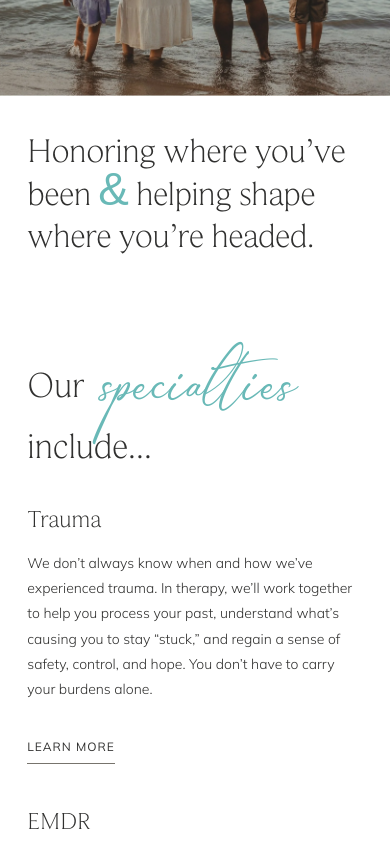
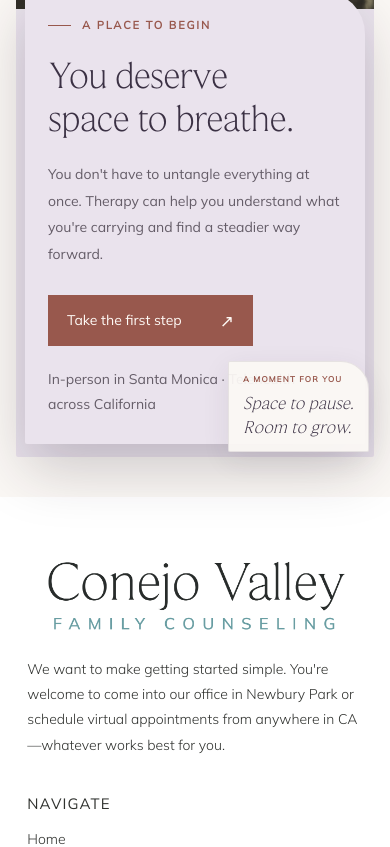
Before and after one commit to rudrakshkr/grow-my-therapy-website, a Next.js app: page / in a window 390 px wide. Shown: the part 7460-8307 px from the top of the page. Built offline with nearby package versions, Linux system fonts and the light colour scheme.

Commit message:
feat: redesign final CTA section with botanical imagery

```diff
--- a/src/app/globals.css
+++ b/src/app/globals.css
@@ -1434,158 +1434,6 @@ a {
 }
 
 
-/* Our Specialities Section  */
-
-.specialties-section {
-  width: 100%;
-  padding: 55px 0 100px;
-  background: #fff;
-  color: #30302f;
-}
-
-.specialties-layout {
-  display: grid;
-  grid-template-columns: 29% minmax(0, 1fr) minmax(0, 1fr);
-  column-gap: 7.5%;
-  align-items: start;
-  width: 82.4%;
-  margin: 0 auto;
-}
-
-.specialties-heading {
-  margin: 0;
-  font-family: var(--font-beaufort-loaded), Georgia, serif;
-  font-size: clamp(34px, 2.4vw, 41px);
-  font-weight: 300;
-  line-height: 1.22;
-  letter-spacing: -0.3px;
-}
-
-.specialties-heading span {
-  display: inline-block;
-  color: var(--accent);
-  font-family: var(--font-script), cursive;
-  font-size: 1.4em;
-  font-weight: 400;
-  line-height: 0.8;
-  letter-spacing: 0;
-  margin-left: 10px;
-  margin-bottom: 20px;
-}
-
-.specialties-grid {
-  grid-column: 2 / 4;
-  display: grid;
-  grid-template-columns: repeat(2, minmax(0, 1fr));
-  column-gap: 8%;
-  row-gap: 135px;
-  min-width: 0;
-}
-
-.specialty-card {
-  display: flex;
-  flex-direction: column;
-  min-width: 0;
-  min-height: 315px;
-}
-
-.specialty-card h3 {
-  margin: 0 0 25px;
-  font-family: var(--font-beaufort-loaded), Georgia, serif;
-  font-size: 30px;
-  font-weight: 300;
-  line-height: 1.3;
-}
-
-.specialty-card p {
-  margin: 0;
-  font-family: var(--font-muli), Arial, sans-serif;
-  font-size: 17px;
-  font-weight: 300;
-  line-height: 1.8;
-}
-
-.specialty-link {
-  display: inline-block;
-  align-self: flex-start;
-  width: max-content;
-  margin-top: auto;
-  padding-bottom: 7px;
-  border-bottom: 1px solid #77746d;
-  font-family: var(--font-muli), Arial, sans-serif;
-  font-size: 12px;
-  font-weight: 400;
-  line-height: 1.5;
-  letter-spacing: 1px;
-  text-transform: uppercase;
-  transition: opacity 180ms ease;
-}
-
-.specialty-link:hover {
-  opacity: 0.55;
-}
-
-/* Tablet */
-@media (max-width: 1024px) {
-  .specialties-section {
-    padding: 65px 6% 80px;
-  }
-
-  .specialties-layout {
-    grid-template-columns: minmax(0, 1fr);
-    width: 100%;
-    gap: 40px;
-  }
-
-  .specialties-heading {
-    grid-column: 1;
-  }
-
-  .specialties-grid {
-    grid-column: 1;
-    column-gap: 32px;
-    row-gap: 60px;
-  }
-
-  .specialty-card {
-    min-height: 300px;
-  }
-}
-
-/* Mobile */
-@media (max-width: 640px) {
-  .specialties-section {
-    padding: 50px 7% 65px;
-  }
-
-  .specialties-layout {
-    gap: 35px;
-  }
-
-  .specialties-heading {
-    font-size: 36px;
-  }
-
-  .specialties-grid {
-    grid-template-columns: minmax(0, 1fr);
-    row-gap: 42px;
-  }
-
-  .specialty-card {
-    min-height: 260px;
-  }
-
-  .specialty-card h3 {
-    margin-bottom: 16px;
-    font-size: 24px;
-  }
-
-  .specialty-card p {
-    font-size: 14px;
-  }
-}
-
-
 /* Schedule an appointment section  */
 
 .appointment-section {
@@ -3260,3 +3108,268 @@ a {
   padding: 38px 22px 17px;
   letter-spacing: 0.015em;
 }
+
+/* Appointment Section */
+
+.cta-section {
+  padding: clamp(56px, 7vw, 88px) clamp(20px, 4vw, 56px);
+  background: #fbf8f5;
+}
+
+.cta-banner {
+  position: relative;
+  display: flex;
+  align-items: center;
+  min-height: 560px;
+  max-width: 1320px;
+  margin: 0 auto;
+  overflow: hidden;
+  background: #eae3ed;
+  border-radius: 2px 110px 2px 2px;
+}
+
+.cta-banner-image {
+  position: absolute;
+  inset: 0;
+  z-index: 0;
+}
+
+.cta-banner-image img {
+  object-fit: cover;
+  object-position: center;
+  filter: saturate(0.52) sepia(0.09) brightness(1.02) contrast(0.94);
+}
+
+.cta-banner::after {
+  position: absolute;
+  inset: 0;
+  z-index: 1;
+  background: rgb(234 227 237 / 12%);
+  content: "";
+  pointer-events: none;
+}
+
+.cta-card {
+  position: relative;
+  z-index: 2;
+  width: 47%;
+  max-width: 570px;
+  margin: 52px 0 52px clamp(24px, 5vw, 70px);
+  padding: clamp(34px, 4.6vw, 62px);
+  border-radius: 2px 58px 2px 2px;
+  background: #EAE3ED;
+  color: #3B3144;
+  box-shadow: 0 24px 60px rgb(35 27 40 / 22%);
+}
+
+.cta-eyebrow {
+  display: flex;
+  align-items: center;
+  gap: 11px;
+  margin: 0 0 23px;
+  color: #98584D;
+  font-family: var(--font-muli), Arial, sans-serif;
+  font-size: 11px;
+  font-weight: 600;
+  letter-spacing: 0.17em;
+}
+
+.cta-eyebrow::before {
+  width: 23px;
+  height: 1px;
+  background: #98584D;
+  content: "";
+}
+
+.cta-card h2 {
+  margin: 0;
+  color: #3B3144;
+  font-family: var(--font-beaufort-pro), Georgia, serif;
+  font-size: clamp(39px, 4.2vw, 56px);
+  font-weight: 400;
+  line-height: 1.12;
+  letter-spacing: -0.02em;
+  text-wrap: balance;
+}
+
+.cta-copy {
+  margin: 21px 0 0;
+  color: #655D68;
+  font-family: var(--font-muli), Arial, sans-serif;
+  font-size: 16px;
+  line-height: 1.9;
+}
+
+.cta-card .cta-button {
+  display: inline-flex;
+  align-items: center;
+  justify-content: space-between;
+  gap: 27px;
+  min-width: 205px;
+  min-height: 51px;
+  margin-top: 27px;
+  padding: 0 18px;
+  border: 1px solid #98584d;
+  background: #98584d;
+  color: #fffaf6;
+  font-family: var(--font-muli), Arial, sans-serif;
+  font-size: 14px;
+  text-decoration: none;
+  transition: background-color 180ms ease;
+}
+
+.cta-card .cta-button:hover {
+  background: #aa6a5b;
+}
+
+.cta-card .cta-button span:last-child {
+  font-size: 17px;
+}
+
+.cta-card .cta-button:focus-visible {
+  outline: 2px solid #3B3144;
+  outline-offset: 4px;
+}
+
+.cta-detail {
+  margin: 21px 0 0;
+  color: #655D68;
+  font-family: var(--font-muli), Arial, sans-serif;
+  font-size: 14px;
+  line-height: 1.8;
+}
+
+.cta-image-caption {
+  position: absolute;
+  z-index: 3;
+  right: 24px;
+  bottom: 24px;
+  display: flex;
+  flex-direction: column;
+  gap: 8px;
+  margin: 0;
+  padding: 19px 24px 21px;
+  border: 1px solid rgb(59 49 68 / 10%);
+  border-radius: 2px 28px 2px 2px;
+  background: rgb(251 248 245 / 94%);
+  color: #3b3144;
+  box-shadow: 0 8px 28px rgb(59 49 68 / 9%);
+}
+
+.cta-caption-label {
+  color: #98584d;
+  font-family: var(--font-muli), Arial, sans-serif;
+  font-size: 9px;
+  font-weight: 600;
+  letter-spacing: 0.15em;
+}
+
+.cta-caption-phrase {
+  font-family: var(--font-beaufort-pro), Georgia, serif;
+  font-size: 23px;
+  font-weight: 400;
+  font-style: italic;
+  line-height: 1.3;
+}
+
+/* Tablet and mobile */
+
+@media (max-width: 760px) {
+  .cta-section {
+    padding: 54px 22px;
+  }
+
+  .cta-banner {
+    display: flex;
+    flex-direction: column;
+    align-items: stretch;
+    min-height: 0;
+    overflow: visible;
+    border-radius: 2px 75px 2px 2px;
+  }
+
+  .cta-banner-image {
+    position: relative;
+    inset: auto;
+    flex: none;
+    height: clamp(230px, 52vw, 340px);
+    overflow: hidden;
+    border-radius: 2px 75px 0 0;
+  }
+
+  .cta-banner-image img {
+    object-position: center 45%;
+  }
+
+  .cta-banner::after {
+    display: none;
+  }
+
+  .cta-card {
+    width: auto;
+    max-width: none;
+    margin: -18px 13px 13px;
+    padding: clamp(29px, 6vw, 42px);
+    border-radius: 2px 43px 2px 2px;
+  }
+
+  .cta-card h2 {
+    font-size: clamp(38px, 8vw, 49px);
+  }
+
+  .cta-copy {
+    font-size: 14px;
+  }
+
+  .cta-image-caption {
+    top: auto;
+    right: 10px;
+    bottom: 7px;
+    max-width: 230px;
+    padding: 14px 17px;
+  }
+
+  .cta-caption-phrase {
+    font-size: 20px;
+  }
+}
+
+@media (max-width: 420px) {
+  .cta-image-caption {
+    right: 5px;
+    bottom: 5px;
+    padding: 12px 14px;
+  }
+
+  .cta-caption-label {
+    font-size: 8px;
+  }
+
+  .cta-caption-phrase {
+    font-size: 18px;
+  }
+
+  .cta-section {
+    padding: 40px 16px;
+  }
+
+  .cta-card {
+    margin-right: 9px;
+    margin-left: 9px;
+    padding: 27px 23px;
+  }
+
+  .cta-card h2 {
+    font-size: 38px;
+  }
+
+  .cta-detail {
+    max-width: 260px;
+  }
+}
+
+@media (prefers-reduced-motion: reduce) {
+  .cta-card .cta-button {
+    transition: none;
+  }
+}
--- a/src/app/page.tsx
+++ b/src/app/page.tsx
@@ -569,144 +569,52 @@ function HowWeWorkSection() {
   );
 }
 
-
-function HonoringSection() {
+function AppointmentSection() {
   return (
-    <section className="honoring-section">
-      <div className="honoring-image">
+    <section className="cta-section" aria-labelledby="cta-title">
+      <div className="cta-banner">
+        <div className="cta-banner-image">
           <Image
-          src="/images/honoring-family.jpg"
-          alt="Family of four standing together in the ocean, holding hands and facing the water."
+            src="/images/cta-botanical.jpg"
+            alt="Gentle botanical shadows in warm afternoon sunlight"
             fill
-          sizes="(min-width: 768px) 54vw, 100vw"
-          className="honoring-photo"
+            sizes="100vw"
           />
         </div>
 
-      <div className="honoring-copy">
-        <h2>
-          Honoring where you’ve been{" "}
-          <span className="honoring-ampersand">&amp;</span>{" "}
-          helping shape where you’re headed.
-        </h2>
-      </div>
-    </section>
-  );
-}
+        <div className="cta-card">
+          <p className="cta-eyebrow">A PLACE TO BEGIN</p>
 
-
-const specialties = [
-  {
-    title: "Trauma",
-    description:
-      "We don’t always know when and how we’ve experienced trauma. In therapy, we’ll work together to help you process your past, understand what’s causing you to stay “stuck,” and regain a sense of safety, control, and hope. You don’t have to carry your burdens alone.",
-    href: "/trauma-counseling-newbury-park",
-  },
-  {
-    title: "EMDR",
-    description:
-      "Eye Movement Desensitization and Reprocessing (EMDR) is a powerful therapeutic technique that helps process and heal trauma by reworking how painful memories are stored in your brain. This allows you to find relief and move toward lasting healing.",
-    href: "/emdr-therapy-newbury-park",
-  },
-  {
-    title: "Dissociation",
-    description:
-      "The feeling of losing time, hearing conflicting voices, or questioning your sense of self can be overwhelming. In therapy, we’ll help you understand these experiences, recognize your own triggers, and create a sense of balance and identity so that you can feel more grounded.",
-    href: "/dissociative-identity-disorder-therapist-newbury-park",
-  },
-  {
-    title: "Special Needs Parenting",
-    description:
-      "Parenting a child with special needs presents unique challenges and complex emotions. We provide compassionate support through lived experience and expertise to help you navigate this journey with tools, understanding, and self-care.",
-    href: "/counseling-special-needs-parents-newbury-park",
-  },
-];
-
-function SpecialtiesSection() {
-  return (
-    <section className="specialties-section" id="specialties">
-      <div className="specialties-layout">
-        <h2 className="specialties-heading">
-          Our <span>specialties</span>
-          <br />
-          include...
+          <h2 id="cta-title">
+            You deserve space to breathe.
           </h2>
 
-        <div className="specialties-grid">
-          {specialties.map((specialty) => (
-            <article className="specialty-card" key={specialty.title}>
-              <h3>{specialty.title}</h3>
-
-              <p>{specialty.description}</p>
-
-              <a href={specialty.href} className="specialty-link">
-                Learn more
-              </a>
-            </article>
-          ))}
-        </div>
-      </div>
-    </section>
-  );
-}
-
-
-function AppointmentSection() {
-  return (
-    <section
-      className="appointment-section"
-      id="schedule-appointment"
-      aria-labelledby="appointment-heading"
-    >
-      <div className="appointment-left-image">
-        <Image
-          src="/images/appointment-shells.jpg"
-          alt="A person picking up seashells on a sandy beach"
-          fill
-          sizes="12vw"
-          className="appointment-photo"
-        />
-      </div>
-
-      <div className="appointment-content">
-        <p className="appointment-eyebrow">
-          Schedule an appointment
+          <p className="cta-copy">
+            You don&apos;t have to untangle everything at once.
+            Therapy can help you understand what you&apos;re
+            carrying and find a steadier way forward.
           </p>
 
-        <h2 id="appointment-heading">
-          Find a therapist who is the right fit for{" "}
-          <span className="appointment-script">you</span>.
-        </h2>
+          <a className="cta-button" href="#contact">
+            <span>Take the first step</span>
+            <span aria-hidden="true">↗</span>
+          </a>
 
-        <div className="appointment-description">
-          <p>
-            Coming to therapy is a courageous decision, and connecting with
-            the right kind of therapist makes all the difference. We
-            understand that your journey is personal, and we&apos;re here to
-            support you with care and understanding every step of the way.
-            Each member of our team brings dedicated expertise and a
-            commitment to support you in your struggles. We want you to feel
-            prioritized, understood, and empowered.
-          </p>
-
-          <p>
-            Click the button below to schedule an appointment.
+          <p className="cta-detail">
+            In-person in Santa Monica
+            <span aria-hidden="true"> · </span>
+            Telehealth across California
           </p>
         </div>
 
-        <a href="/contact" className="appointment-button">
-          Book now
-        </a>
+        <div className="cta-image-caption">
+          <span className="cta-caption-label">A MOMENT FOR YOU</span>
+          <span className="cta-caption-phrase">
+            Space to pause.
+            <br />
+            Room to grow.
+          </span>
         </div>
-
-      <div className="appointment-right-image">
-        <Image
-          src="/images/appointment-family.jpg"
-          alt="An adult and child exploring seashells on the beach"
-          fill
-          sizes="35vw"
-          className="appointment-photo appointment-family-photo"
-        />
       </div>
     </section>
   );
@@ -825,8 +733,6 @@ export default function Home() {
       <ApproachSection />
       <OfficeSection />
       <HowWeWorkSection />
-      <HonoringSection />
-      <SpecialtiesSection />
       <AppointmentSection />
       <Footer />
     </main>
```
Also changed, not shown: public/images/cta-botanical.jpg (added). Lines whose indentation alone changed are shown as unchanged.
